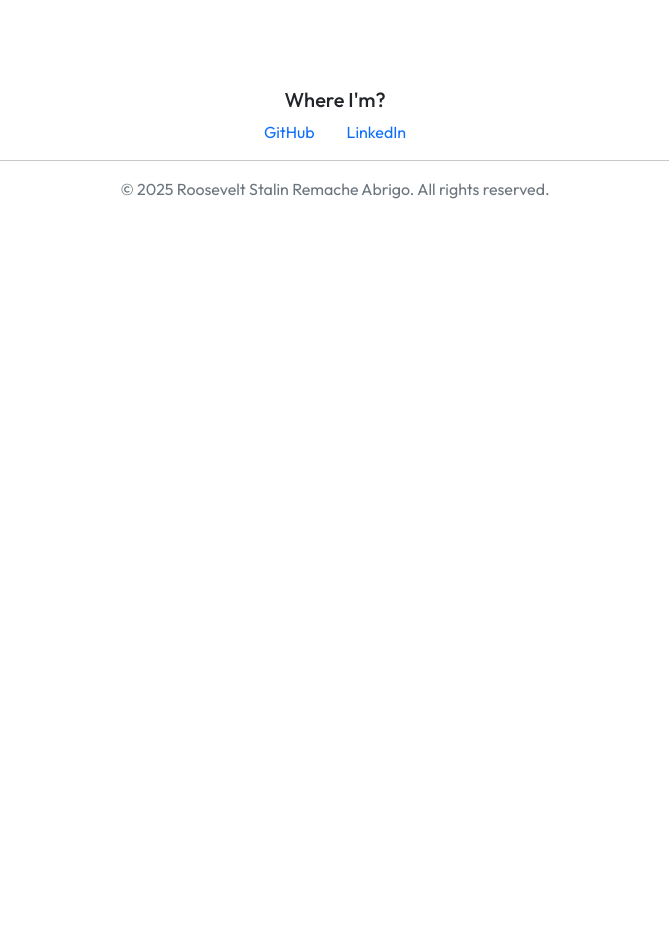
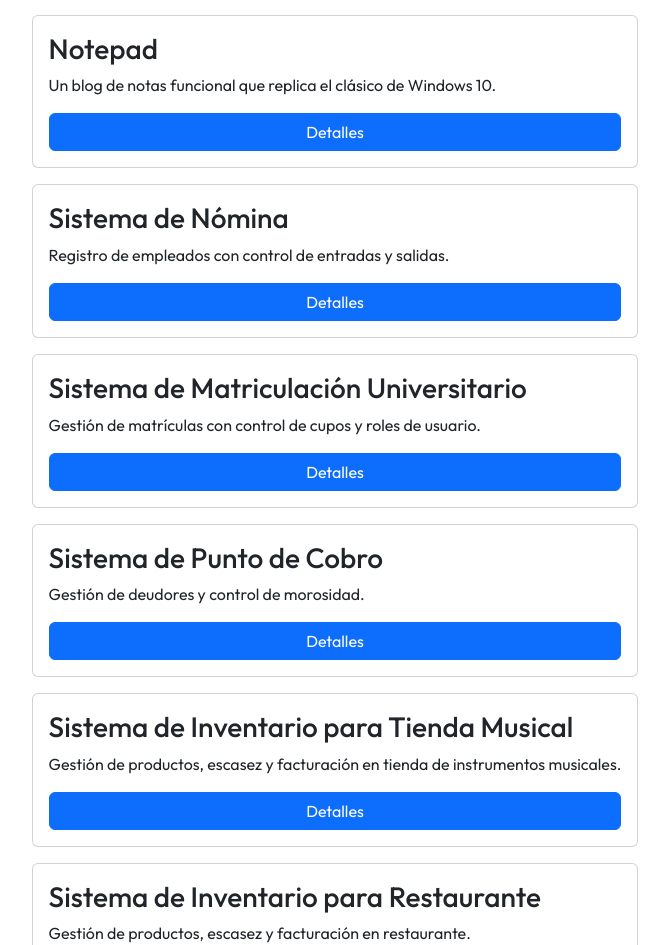
Before and after one commit to AnsExp/portfolio, a React (Vite) app: page /projects in a window 1280 px wide. Shown: the part 447-1392 px from the top of the page, without its empty margins (305-974 px from the left). Before the commit the page ends 800 px from the top, so only its background shows below. Built offline with nearby package versions, Linux system fonts and the light colour scheme.

Commit message:
cambios pages

```diff
--- a/src/assets/info.json
+++ b/src/assets/info.json
@@ -86,16 +86,85 @@
     ],
     "projects": [
         {
-            "name": "Portfolio Website",
-            "description": "A personal portfolio website to showcase my projects and skills.",
-            "technologies": ["React", "CSS3", "JavaScript"],
+            "name": "Notepad",
+            "description_short": "Un blog de notas funcional que replica el clásico de Windows 10.",
+            "description_long": "Notepad es una aplicación de notas desarrollada íntegramente en Java, con interfaz construida en Java Swing. Su diseño y funcionalidades replican fielmente el comportamiento del bloc de notas de Windows 10, ofreciendo una experiencia simple, directa y familiar para organizar ideas.",
+            "technologies": [
+                "Java",
+                "Java Swing"
+            ],
             "link": "https://rooseveltabrigo.github.io/portfolio"
         },
         {
-            "name": "E-commerce Platform",
-            "description": "Developed a full-featured e-commerce platform for local businesses.",
-            "technologies": ["Node.js", "Express", "MySQL"],
-            "link": "https://rooseveltabrigo.github.io/e-commerce-platform"
+            "name": "Sistema de Nómina",
+            "description_short": "Registro de empleados con control de entradas y salidas.",
+            "description_long": "Sistema de nómina desarrollado en C# utilizando su soporte nativo para interfaces gráficas. Permite registrar entradas y salidas de empleados, junto con un resumen personal de cada uno. Se conecta a una base de datos propia en SQL Server. Aunque es un sistema de prueba, está diseñado para ser expandido, incluyendo eventualmente soporte biométrico.",
+            "technologies": [
+                "C#",
+                "SQL Server",
+                "Windows Forms"
+            ],
+            "link": "https://rooseveltabrigo.github.io/portfolio"
+        },
+        {
+            "name": "Sistema de Matriculación Universitario",
+            "description_short": "Gestión de matrículas con control de cupos y roles de usuario.",
+            "description_long": "Sistema de matriculación desarrollado en C# y .NET, con base de datos MySQL. Permite a los usuarios iniciar sesión, visualizar opciones según su rol (estudiante, administrador, etc.) y matricularse en aulas con cupo limitado. El sistema gestiona la disponibilidad de espacios y está diseñado para escalar con nuevas funcionalidades.",
+            "technologies": [
+                "C#",
+                ".NET",
+                "MySQL"
+            ],
+            "link": "https://rooseveltabrigo.github.io/portfolio"
+        },
+        {
+            "name": "Sistema de Punto de Cobro",
+            "description_short": "Gestión de deudores y control de morosidad.",
+            "description_long": "Sistema de punto de cobro desarrollado en Java con interfaz gráfica construida en Swing. Permite registrar deudores, controlar pagos pendientes y gestionar la morosidad. El sistema administra planes de préstamos y pagos, ofreciendo al usuario una visión clara de quién ha pagado y quién no. Fue concebido como un prototipo funcional con posibilidad de expansión.",
+            "technologies": [
+                "Java",
+                "Java Swing"
+            ],
+            "link": "https://rooseveltabrigo.github.io/portfolio"
+        },
+        {
+            "name": "Sistema de Inventario para Tienda Musical",
+            "description_short": "Gestión de productos, escasez y facturación en tienda de instrumentos musicales.",
+            "description_long": "Aplicación desarrollada en TypeScript con React, orientada a la gestión de inventario en una tienda de instrumentos musicales. Permite al dueño visualizar productos disponibles en estanterías y bodegas, personalizar umbrales de escasez y emitir facturas en formato PDF. La base de datos MySQL se conecta mediante una API construida en JavaScript con Express, facilitando una arquitectura modular y escalable.",
+            "technologies": [
+                "TypeScript",
+                "React",
+                "JavaScript",
+                "Express",
+                "MySQL"
+            ],
+            "link": "https://rooseveltabrigo.github.io/portfolio"
+        },
+        {
+            "name": "Sistema de Inventario para Restaurante",
+            "description_short": "Gestión de productos, escasez y facturación en restaurante.",
+            "description_long": "Aplicación desarrollada en TypeScript con React, orientada a la gestión de inventario en un restaurante. Permite al administrador visualizar productos disponibles en cocina y bodegas, personalizar umbrales de escasez y emitir facturas en formato PDF. La base de datos MySQL se conecta mediante una API construida en JavaScript con Express, facilitando una arquitectura modular y escalable.",
+            "technologies": [
+                "TypeScript",
+                "React",
+                "JavaScript",
+                "Express",
+                "MySQL"
+            ],
+            "link": "https://rooseveltabrigo.github.io/portfolio"
+        },
+        {
+            "name": "Sistema de Venta de Tickets",
+            "description_short": "Venta y gestión de tickets con interfaz moderna en Angular.",
+            "description_long": "Sistema de venta de tickets desarrollado en Angular, orientado a la gestión de eventos y control de disponibilidad. Permite registrar usuarios, emitir tickets y llevar seguimiento de ventas. La base de datos MySQL se conecta mediante una API construida en JavaScript con Express, lo que facilita una arquitectura modular y escalable. Ideal como base para plataformas de eventos con integración futura de pasarelas de pago y validación de acceso.",
+            "technologies": [
+                "Angular",
+                "TypeScript",
+                "JavaScript",
+                "Express",
+                "MySQL"
+            ],
+            "link": "https://rooseveltabrigo.github.io/portfolio"
         }
     ]
 }
--- a/src/main.tsx
+++ b/src/main.tsx
@@ -1,9 +1,9 @@
-import { StrictMode } from 'react'
 import { createRoot } from 'react-dom/client'
-import App from './App.tsx'
+import AppRouter from './router/AppRouter.tsx'
+import 'bootstrap/dist/css/bootstrap.min.css';
+import 'bootstrap-icons/font/bootstrap-icons.css';
+import './App.css'
 
 createRoot(document.getElementById('root')!).render(
-  <StrictMode>
-    <App />
-  </StrictMode>,
+  <AppRouter />
 )
--- a/src/router/AboutPage.tsx
+++ b/src/router/AboutPage.tsx
@@ -48,7 +48,7 @@ const AboutPage = () => {
                     <h3 className="text-center mt-5 mb-3">Education</h3>
                     <Accordion open={openEducation} toggle={toggleEducationHandle}>
                         {portfolio.education.map((edu, index) => (
-                            <AccordionItem>
+                            <AccordionItem key={index}>
                                 <AccordionHeader targetId={index.toString()}>{edu.degree}</AccordionHeader>
                                 <AccordionBody accordionId={index.toString()}>
                                     <p className="text card-subtitle text-muted">{edu.institution}</p>
@@ -62,7 +62,7 @@ const AboutPage = () => {
                     <h3 className="text-center mt-5 mb-3">Experience</h3>
                     <Accordion open={openExperience} toggle={toggleExperienceHandle}>
                         {portfolio.experience.map((exp, index) => (
-                            <AccordionItem>
+                            <AccordionItem key={index}>
                                 <AccordionHeader targetId={index.toString()}>{exp.position}</AccordionHeader>
                                 <AccordionBody accordionId={index.toString()}>
                                     <p className="text card-subtitle text-muted">{exp.company}</p>
--- a/src/router/ProjectsPage.tsx
+++ b/src/router/ProjectsPage.tsx
@@ -1,16 +1,57 @@
 import Footer from "../components/Footer";
 import Header from "../components/Header";
 import Container from "../components/Container";
+import dataService, { type PortfolioDataProject } from "../reducers/data";
+import { Button, Modal, ModalBody, ModalFooter, ModalHeader } from "reactstrap";
+import { useState } from "react";
 
 const ProjectsPage = () => {
+    const projects = dataService.getAllData().projects;
+    const [currentProject, setCurrentProject] = useState<PortfolioDataProject | null>(null);
+    const buttonHandleClick = (project: PortfolioDataProject) => {
+        setCurrentProject(project);
+        console.log(project);
+    }
     return (
-        <div>
+        <>
             <Header />
             <Container>
-                <p>Lorem ipsum dolor, sit amet consectetur adipisicing elit. Illo ut iste corporis tempora ad sed quibusdam quasi laborum! Expedita incidunt aspernatur at consectetur omnis tempore rerum hic itaque saepe tempora.</p>
+                <h2 className="text-center">Mis Proyectos</h2>
+                <p className="text-center text">Aquí puedes ver algunos de los proyectos en los que he trabajado.</p>
+                {
+                    projects?.map((project, index) => (
+                        <div key={index} className="card p-3 mb-3">
+                            <h3>{project.name}</h3>
+                            <p>{project.description_short}</p>
+                            <Button type="button" color="primary" onClick={() => buttonHandleClick(project)}>Detalles</Button>
+                        </div>
+                    ))
+                }
+                <Modal isOpen={!!currentProject} toggle={() => setCurrentProject(null)} centered={true}>
+                    <ModalHeader>
+                        {currentProject?.name}
+                    </ModalHeader>
+                    <ModalBody>
+                        <div className="py-2 px-3">
+                            <p>{currentProject?.description_long}</p>
+                            <h5>Tecnologías utilizadas:</h5>
+                            <ul>
+                                {currentProject?.technologies.map((tech, index) => (
+                                    <li key={index}>{tech}</li>
+                                ))}
+                            </ul>
+                            <a href={currentProject?.link} target="_blank" rel="noopener noreferrer">Ver proyecto</a>
+                        </div>
+                    </ModalBody>
+                    <ModalFooter>
+                        <Button color="" onClick={()=> setCurrentProject(null)}>
+                            Cerrar
+                        </Button>
+                    </ModalFooter>
+                </Modal>
             </Container>
             <Footer />
-        </div>
+        </>
     );
 }
 
--- a/src/router/WorkWithMePage.tsx
+++ b/src/router/WorkWithMePage.tsx
@@ -8,7 +8,7 @@ const WorkWithMePage = () => {
     const portfolio = DataService.getInstance().getAllData();
 
     return (
-        <div className='container-sm'>
+        <>
             <Header />
             <Container>
                 <h3 className="text-center">We Talk?</h3>
@@ -32,7 +32,7 @@ const WorkWithMePage = () => {
                 </p>
             </Container>
             <Footer />
-        </div>
+        </>
     );
 }
 
--- a/vite.config.ts
+++ b/vite.config.ts
@@ -4,5 +4,9 @@ import react from '@vitejs/plugin-react'
 // https://vite.dev/config/
 export default defineConfig({
   plugins: [react()],
-  base: './'
+  base: '/',
+  build: {
+    outDir: 'dist',
+    assetsDir: 'assets',
+  }
 })
```
Also changed, not shown: src/reducers/data.ts (+9 -6 lines), src/router/HomePage.tsx (+3 -37 lines), package.json (line endings or trailing spaces), 1 other file (tests, documents, lock files or other folders).
